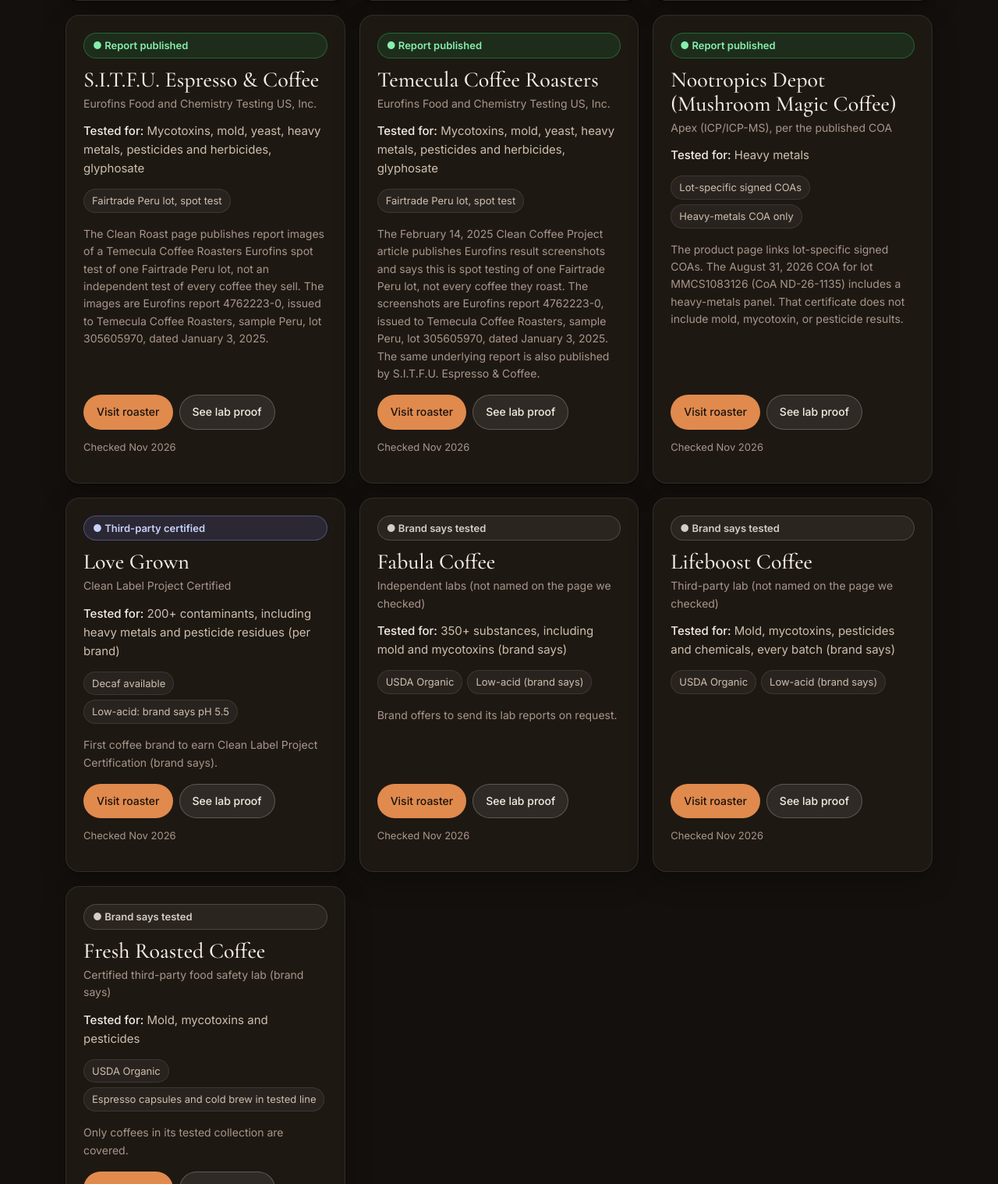
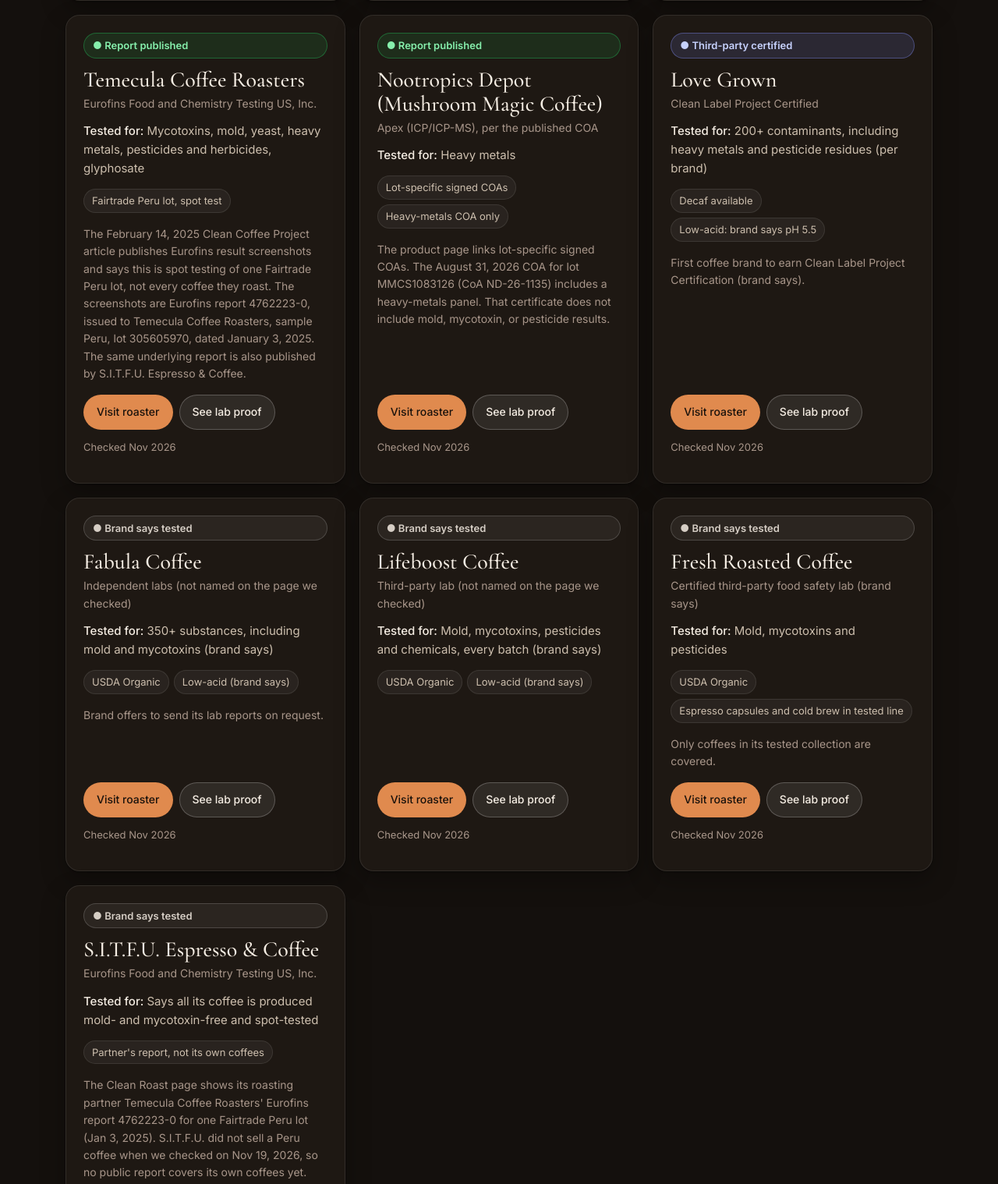
Before and after one commit to CoffeeSurfer333/clean-coffee-index, a plain HTML site: page index.html in a window 1280 px wide. Shown: the part 4065-5583 px from the top of the page at 78% size. Drawn offline with nearby package versions, Linux system fonts and the light colour scheme.

Commit message:
S.I.T.F.U.: Brand says tested (partner's report, not its own coffees), per Inspector verdict

```diff
--- a/index.html
+++ b/index.html
@@ -273,7 +273,7 @@ const BRANDS=[
 {id:"fellowcitizen",name:"Official Fellow Citizen",url:"https://officialfellowcitizen.com",level:"pub",lab:"FoodChain ID (PJLA-accredited, ISO/IEC 17025)",tests:"Mycotoxins, heavy metals, yeast and mold",tags:[],tagText:["Finished roasted coffee (GEORGE)"],note:"This is not the shared Roastify lot #12983284.",source:"https://officialfellowcitizen.com/pages/lab-results"},
 {id:"cafemam",name:"Café Mam",url:"https://cafemam.com",level:"pub",lab:"Biogen Labs, Corbett, Oregon (ISO/IEC 17025:2017)",tests:"Aflatoxin, ochratoxin, mold, yeast, heavy metals, fatty acids, and 250+ pesticides and herbicides",tags:[],tagText:["Green coffee, Therapy Roast line"],note:"Reports are posted by date for green coffee used in the Therapy Roast line.",source:"https://cafemam.com/pages/green-coffee-lab-results"},
 {id:"kilan",name:"Kilan Coffee",url:"https://kilancoffee.com",level:"pub",lab:"Eurofins",tests:"Ochratoxin A, pesticide screens (GC-MS/MS and LC-MS/MS), glyphosate, and heavy metals (arsenic, cadmium, lead, mercury), on green and roasted samples",tags:[],tagText:["Single-origin Ethiopia","Numbers on the page; full Eurofins PDFs on request"],note:"Numbers are published on the testing page. The brand says full Eurofins PDFs are available on request.",source:"https://kilancoffee.com/pages/independent-laboratory-testing"},
-{id:"sitfu",name:"S.I.T.F.U. Espresso & Coffee",url:"https://sitfuespresso.com",level:"pub",lab:"Eurofins Food and Chemistry Testing US, Inc.",tests:"Mycotoxins, mold, yeast, heavy metals, pesticides and herbicides, glyphosate",tags:[],tagText:["Fairtrade Peru lot, spot test"],note:"The Clean Roast page publishes report images of a Temecula Coffee Roasters Eurofins spot test of one Fairtrade Peru lot, not an independent test of every coffee they sell. The images are Eurofins report 4762223-0, issued to Temecula Coffee Roasters, sample Peru, lot 305605970, dated January 3, 2025.",source:"https://sitfuespresso.com/pages/clean-roast"},
+{id:"sitfu",name:"S.I.T.F.U. Espresso & Coffee",url:"https://sitfuespresso.com",level:"says",lab:"Eurofins Food and Chemistry Testing US, Inc.",tests:"Says all its coffee is produced mold- and mycotoxin-free and spot-tested",tags:[],tagText:["Partner's report, not its own coffees"],note:"The Clean Roast page shows its roasting partner Temecula Coffee Roasters' Eurofins report 4762223-0 for one Fairtrade Peru lot (Jan 3, 2025). S.I.T.F.U. did not sell a Peru coffee when we checked on Nov 19, 2026, so no public report covers its own coffees yet.",source:"https://sitfuespresso.com/pages/clean-roast"},
 {id:"temecula",name:"Temecula Coffee Roasters",url:"https://temeculacoffeeroasters.com",level:"pub",lab:"Eurofins Food and Chemistry Testing US, Inc.",tests:"Mycotoxins, mold, yeast, heavy metals, pesticides and herbicides, glyphosate",tags:[],tagText:["Fairtrade Peru lot, spot test"],note:"The February 14, 2025 Clean Coffee Project article publishes Eurofins result screenshots and says this is spot testing of one Fairtrade Peru lot, not every coffee they roast. The screenshots are Eurofins report 4762223-0, issued to Temecula Coffee Roasters, sample Peru, lot 305605970, dated January 3, 2025. The same underlying report is also published by S.I.T.F.U. Espresso & Coffee.",source:"https://temeculacoffeeroasters.com/blogs/articles/tcr-clean-coffee-project-lab-tested-coffee"},
 {id:"nootropicsdepot",name:"Nootropics Depot (Mushroom Magic Coffee)",url:"https://nootropicsdepot.com",level:"pub",lab:"Apex (ICP/ICP-MS), per the published COA",tests:"Heavy metals",tags:[],tagText:["Lot-specific signed COAs","Heavy-metals COA only"],note:"The product page links lot-specific signed COAs. The August 31, 2026 COA for lot MMCS1083126 (CoA ND-26-1135) includes a heavy-metals panel. That certificate does not include mold, mycotoxin, or pesticide results.",source:"https://nootropicsdepot.com/mushroom-magic-coffee/"}
 ];
```
